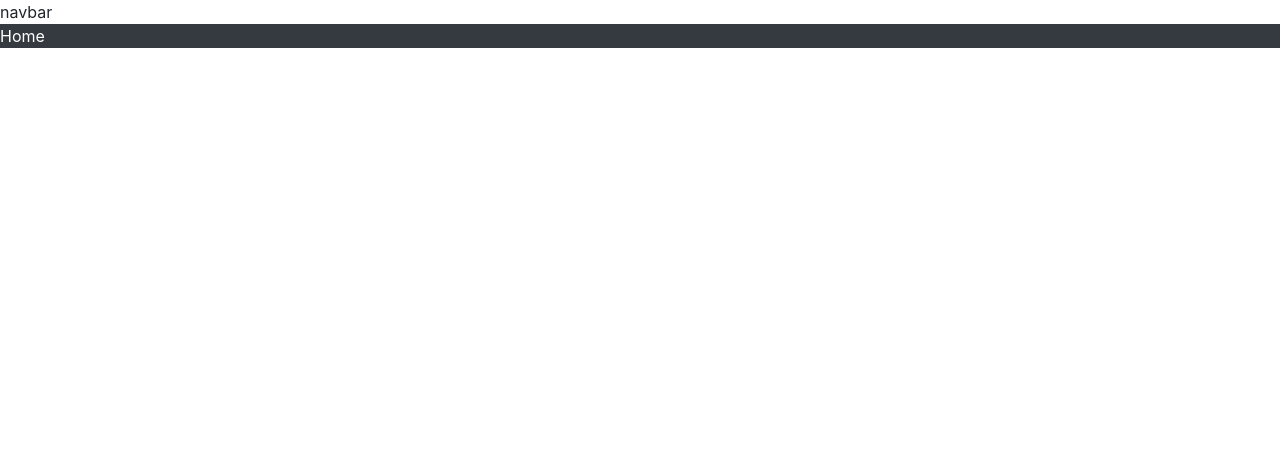
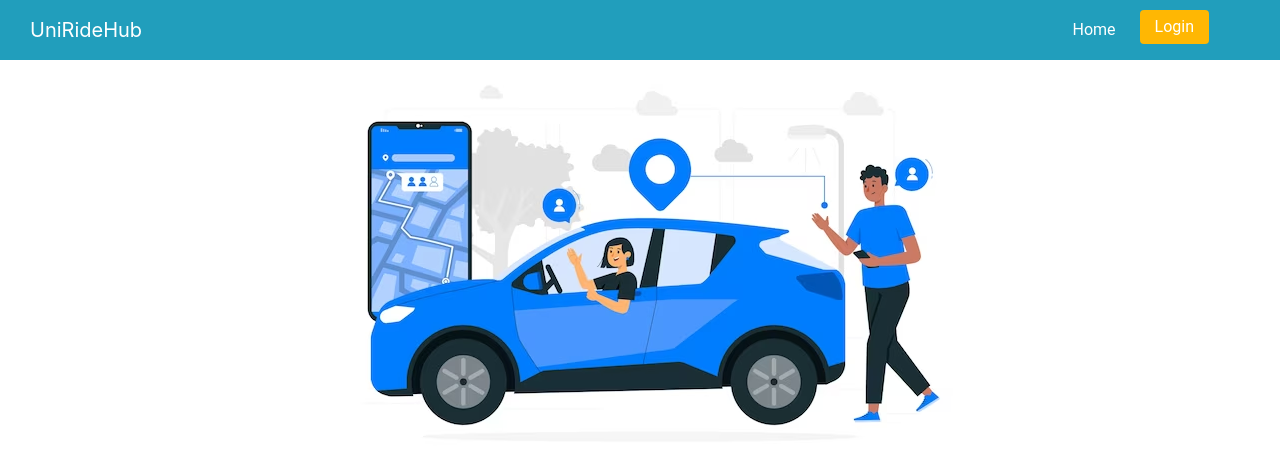
Before and after one commit to FatimaBadar/UniRideHub, a React (Vite) app: page / in a window 1280 px wide. Shown: the top 464 px of the page. Built offline with nearby package versions, Linux system fonts and the light colour scheme.

Commit message:
Create Navbar and Header

```diff
--- /dev/null
+++ b/src/components/Header.jsx
@@ -0,0 +1,19 @@
+import Navbar from "./Navbar";
+import bgHeaderImg from '../assets/carpool-header.png'
+
+const Header = (props) => {
+
+    const links = ['Home']
+
+    return (
+        <>
+            <Navbar links={links} button="Login" />
+            <div className="d-flex align-items-center justify-content-center w-100">
+                <img src={bgHeaderImg} alt="Carpool Background" className="img-fluid" />
+            </div>
+
+        </>
+    )
+}
+
+export default Header;
--- a/src/components/Navbar.jsx
+++ b/src/components/Navbar.jsx
@@ -1,7 +1,43 @@
-import { useState } from "react";
+import { useEffect, useState } from "react";
+import './css/navbar.css';
 
-const Navbar = () => {
-    return "navbar"
+const Navbar = (props) => {
+
+    const [navLinks, setNavlinks] = useState([]);
+    const [navBtn, setNavBtn] = useState('');
+
+    useEffect(() => {
+        setNavlinks(props.links);
+        setNavBtn(props.button);
+    }, []);
+
+
+    return (
+        <nav className="navbar navbar-expand-sm sticky-top" style={{backgroundColor: '#219ebc', padding: '10px 15px'}}>
+            <div className="container-fluid">
+                <a className="navbar-brand text-white" href="#">UniRideHub</a>
+            </div>
+            <button className="navbar-toggler" type="button" data-bs-toggle="collapse" data-bs-target="#navbarNav" aria-controls="navbarNav" aria-expanded="false" aria-label="Toggle navigation">
+                <span className="navbar-toggler-icon"></span>
+            </button>
+            <div className="collapse navbar-collapse px-5" id="navbarNav">
+                <ul className="navbar-nav w-50 text-white">
+
+                    {
+                        navLinks.map((link, key) => (
+                            <li key={key} className="nav-item mx-2">
+                                <a className="nav-link text-white active" aria-current="page" href="#" style={{fontFamily: 'Roboto, sans-serif'}}>{link}</a>
+                            </li>
+                        ))
+                    }
+
+                    <li className="nav-item mx-2">
+                        <a className="nav-link login-btn btn btn-primary" href="#" style={{backgroundColor: '#FFB703', padding: '5px 15px', fontFamily: 'Roboto, sans-serif', border: 'none'}}>{navBtn}</a>
+                    </li>
+                </ul>
+            </div>
+        </nav>
+    )
 }
 
 export default Navbar;
--- a/src/components/css/navbar.css
+++ b/src/components/css/navbar.css
@@ -0,0 +1,4 @@
+.login-btn:hover {
+    background-color: #dca503;
+    box-shadow: 0px 0px 10px 0px #dca503;
+}
--- a/src/pages/Home.jsx
+++ b/src/pages/Home.jsx
@@ -1,13 +1,11 @@
 import { useState } from "react";
 import Navbar from "../components/Navbar";
+import Header from '../components/Header';
 
 const Home = () => {
     return (
         <>
-            <Navbar />
-            <div className="bg-dark text-white">
-                Home
-            </div>
+            <Header />
         </>
     );
 }
```
Also changed, not shown: src/assets/carpool-header.png (added).
